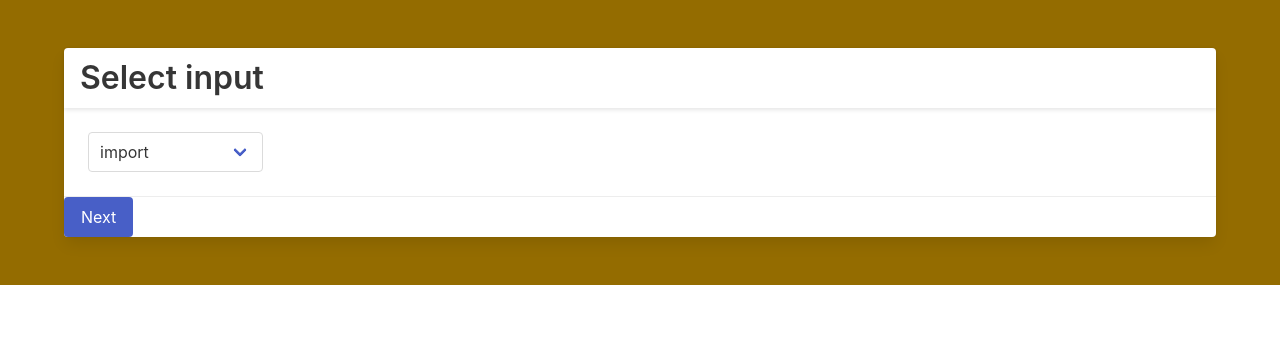
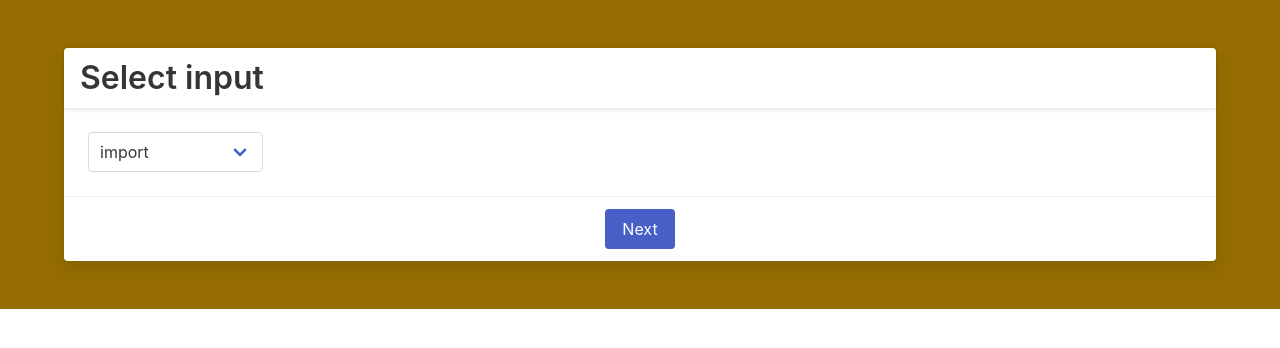
Before and after one commit to chrisburnette01/bragibooks, a Django app: page /import/ in a window 1280 px wide. Shown: the part 84-432 px from the top of the page. Run offline with Django 3.2, Linux system fonts and the light colour scheme.

Commit message:
fix footer button

```diff
--- a/importer/templates/importer.html
+++ b/importer/templates/importer.html
@@ -41,7 +41,7 @@
 			<div class="columns">
 				<div class="column">
 					<div class="card">
-						<div class="card-header">
+						<div class="card-header is-center">
 							<div class="card-header-title">
 								<p class="title">Select input</p>
 							</div>
@@ -63,9 +63,11 @@
 									</div>
 								</div>
 							</div>
-							<div class="card-footer">
-								<button class="button is-link">Next</button>
-							</div>
+							<footer class="card-footer">
+								<div class="card-footer-item">
+									<button class="button is-link">Next</button>
+								</div>
+							</footer>
 						</form>
 					</div>
 				</div>
```
